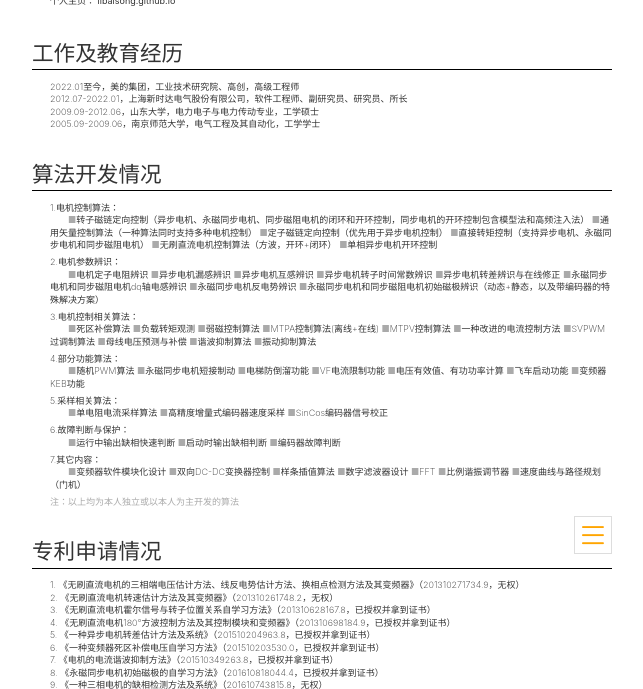
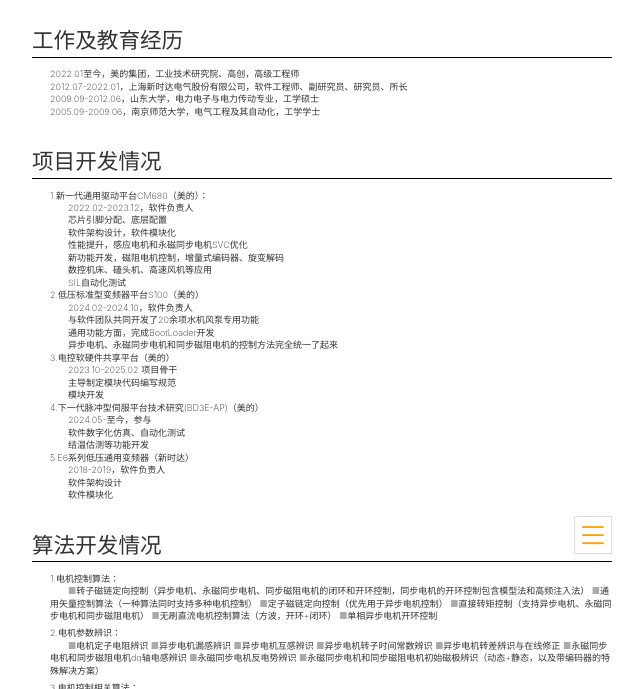
Before and after one commit to libaisong/libaisong.github.io, a plain HTML site: page items/resume.html in a window 1280 px wide. Shown: the part 231-920 px from the top of the page, without its empty margins (318-961 px from the left). Drawn offline with Linux system fonts and the light colour scheme; files whose address does not match are found by name.

Commit message:
增加项目情况，排版不是很好看

```diff
--- a/items/resume.html
+++ b/items/resume.html
@@ -105,6 +105,11 @@
             padding-left: 2em;
             /* text-indent: 2em; */
         }
+        .re_project{
+            font-size: 1.0em;
+            padding-left: 2.0em;
+            /* text-indent: 2em; */
+        }
         .re_note{
             color: #aaa;
         }
@@ -118,7 +123,7 @@
             <div class="re_top">
                 <h1 class="item_title re_title">李柏松个人简历</h1>
                 <div class="re_intro">
-                    现主要从事于电机控制算法的开发，对异步电机、永磁同步电机、同步磁阻电机的控制均有研究。
+                    12年电机控制软件开发经验，5年软件团队管理经验
                 </div>
                 <div class="re_logo">
                     <a href="../index.html">
@@ -165,6 +170,42 @@
                 <div class="re_exp">2012.07-2022.01，上海新时达电气股份有限公司，软件工程师、副研究员、研究员、所长</div>
                 <div class="re_exp">2009.09-2012.06，山东大学，电力电子与电力传动专业，工学硕士</div>
                 <div class="re_exp">2005.09-2009.06，南京师范大学，电气工程及其自动化，工学学士</div>
+
+                <!-- 项目开发情况 -->
+                <div class="re_div"></div>
+                <h3 class="re_item">项目开发情况</h3>
+                <div class="re_group_patent">1.新一代通用驱动平台CM680（美的）：</div>
+                <div class="re_patent2">
+                    <div class="re_project">2022.02-2023.12，软件负责人</div>
+                    <div class="re_project">芯片引脚分配、底层配置</div>
+                    <div class="re_project">软件架构设计，软件模块化</div>
+                    <div class="re_project">性能提升，感应电机和永磁同步电机SVC优化</div>
+                    <div class="re_project">新功能开发，磁阻电机控制，增量式编码器、旋变解码</div>
+                    <div class="re_project">数控机床、磕头机、高速风机等应用</div>
+                    <div class="re_project">SIL自动化测试</div>
+                </div>
+                <div class="re_patent2">2.低压标准型变频器平台S100（美的）
+                    <div class="re_project">2024.02-2024.10，软件负责人</div>
+                    <div class="re_project">与软件团队共同开发了20余项水机风泵专用功能</div>
+                    <div class="re_project">通用功能方面，完成BootLoader开发</div>
+                    <div class="re_project">异步电机、永磁同步电机和同步磁阻电机的控制方法完全统一了起来</div>
+                </div>
+                <div class="re_patent2">3.电控软硬件共享平台（美的）
+                    <div class="re_project">2023.10-2025.02 项目骨干</div>
+                    <div class="re_project">主导制定模块代码编写规范</div>
+                    <div class="re_project">模块开发</div>
+                </div>
+                <div class="re_patent2">4.下一代脉冲型伺服平台技术研究(BD3E-AP)（美的）
+                    <div class="re_project">2024.05-至今，参与</div>
+                    <div class="re_project">软件数字化仿真、自动化测试</div>
+                    <div class="re_project">结温估测等功能开发</div>
+                </div>
+                <div class="re_patent2">5.E6系列低压通用变频器（新时达）
+                    <div class="re_project">2018-2019，软件负责人</div>
+                    <div class="re_project">软件架构设计</div>
+                    <div class="re_project">软件模块化</div>
+                </div>
+
 
                 <!-- 算法开发 -->
                 <div class="re_div"></div>
```
